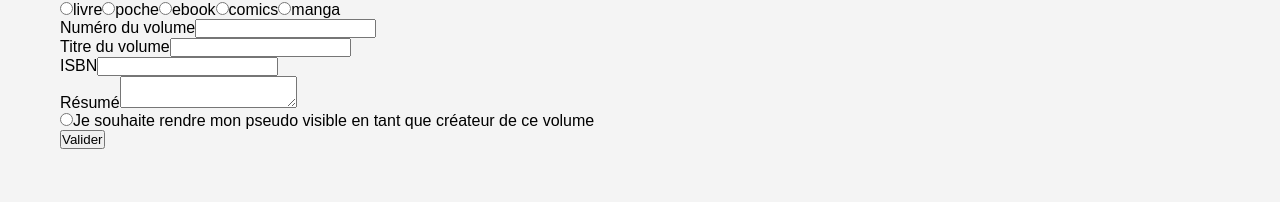
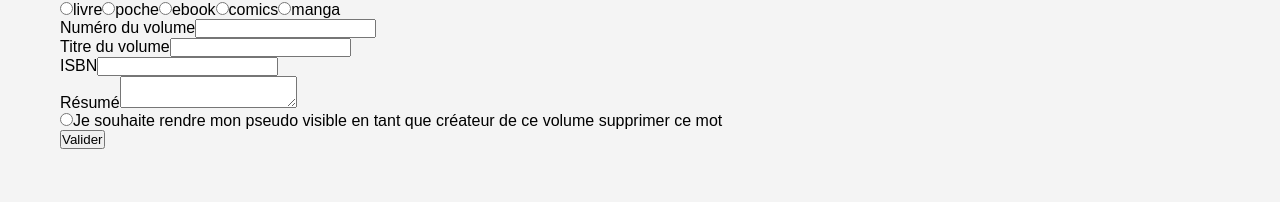
Before and after one commit to bakakoozin/participabooks, a React (Vite) app in the folder pbooks-client/: page /creator in a window 1280 px wide. Shown: the part 211-413 px from the top of the page. Built offline with nearby package versions, Linux system fonts and the light colour scheme; no server answers.

Commit message:
form creator

```diff
--- a/pbooks-client/src/pages/user/Create.jsx
+++ b/pbooks-client/src/pages/user/Create.jsx
@@ -237,7 +237,7 @@ function Creator() {
           />
           <label htmlFor="creator_visibility">
             Je souhaite rendre mon pseudo visible en tant que créateur de ce
-            volume
+            volume supprimer ce mot
           </label>
         </div>
         <button type="submit">Valider</button>
```
